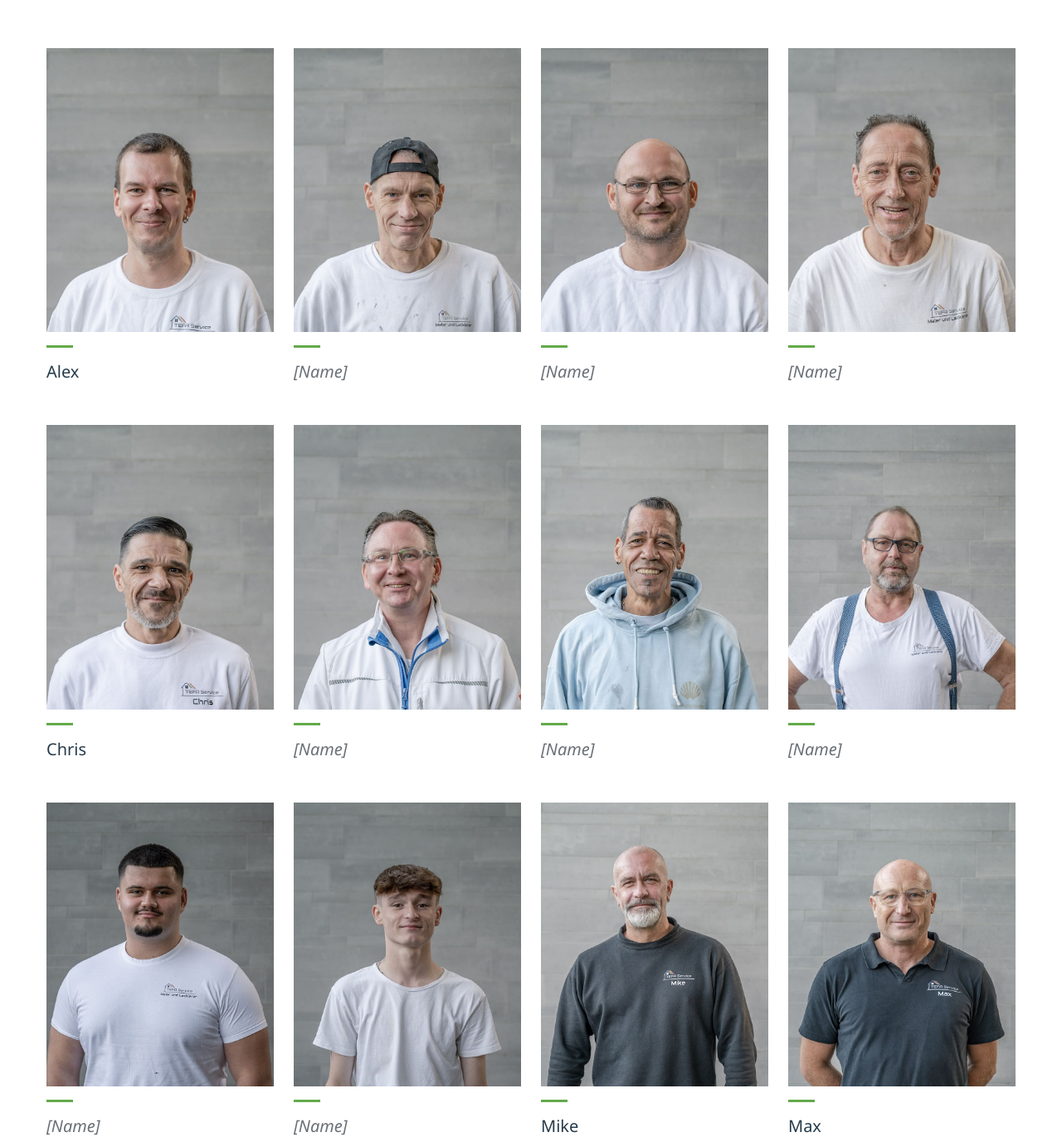
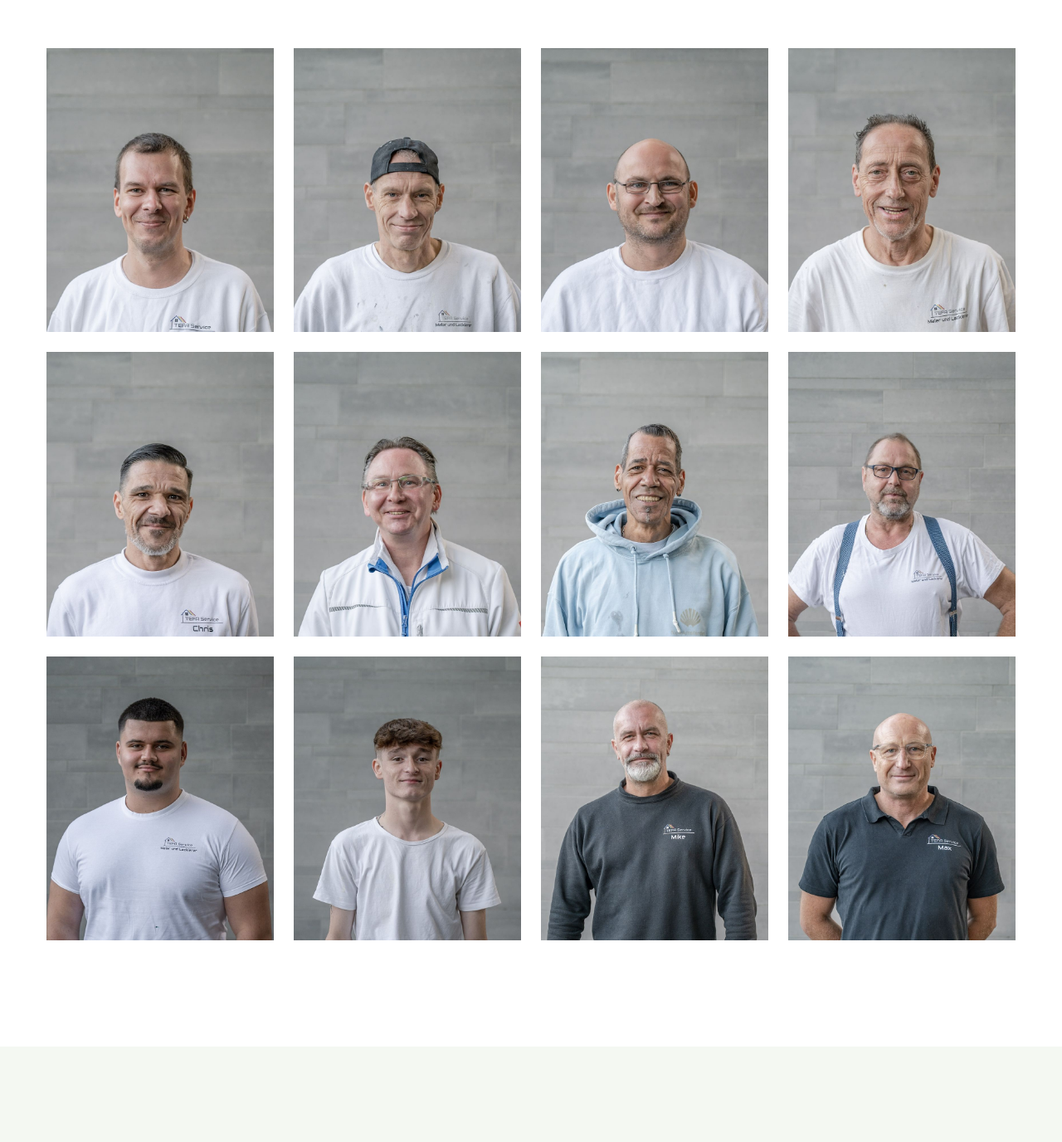
Before and after one commit to hti-berlin/tefa-service, a plain HTML site: page team.html in a window 1280 px wide. Shown: the part 864-2240 px from the top of the page at 83% size. Drawn offline with Linux system fonts and the light colour scheme.

Commit message:
TEFA Service Teamseite: Porträts ohne Namen
Co-Authored-By: Claude Opus 5.5 <noreply@anthropic.com>

```diff
--- a/assets/site.css
+++ b/assets/site.css
@@ -581,3 +581,5 @@ a.inline:hover{ border-bottom-color:var(--accent); }
 .duo-media img{ aspect-ratio:4/5; }
 @media (min-width:900px){ .duo-media{ grid-column:2 / span 5 !important; } #zusammenhalt .feature-text{ grid-column:8 / span 4 !important; align-self:center; } }
 .nav a[aria-current="page"]{ border-bottom-color:var(--green); }
+.people{ gap:var(--s2); }
+@media (min-width:768px){ .people{ gap:var(--s3); } }
--- a/team.html
+++ b/team.html
@@ -7,7 +7,7 @@
 <meta name="robots" content="noindex, nofollow">
 <title>Team · TEFA Service</title>
 <meta name="description" content="Das Team von TEFA Service: Maler und Lackierer aus Berlin-Friedenau. Lernen Sie die Menschen kennen, die bei Ihnen streichen, tapezieren und renovieren.">
-<link rel="stylesheet" href="assets/site.css?v=7">
+<link rel="stylesheet" href="assets/site.css?v=8">
 </head>
 <body>
 <a class="skip" href="#inhalt">Zum Inhalt springen</a>
@@ -55,20 +55,19 @@
       </div>
       <p class="lead">Erfahrene Maler und Lackierer und junge Kollegen arbeiten bei uns Hand in Hand. Wer bei Ihnen klingelt, gehört zu diesem Team.</p>
     </div>
-    <!-- PRÜFEN: Namen ergänzen. Lesbar auf der Kleidung waren nur Alex, Chris, Mike und Max. -->
     <ul class="people reveal">
-      <li><figure><img src="assets/img/team/p15.jpg" width="800" height="1000" loading="lazy" alt="Porträt Alex"><figcaption>Alex</figcaption></figure></li>
-      <li><figure><img src="assets/img/team/p18.jpg" width="800" height="1000" loading="lazy" alt="Porträt eines Mitarbeiters mit Basecap"><figcaption class="ph">[Name]</figcaption></figure></li>
-      <li><figure><img src="assets/img/team/p21.jpg" width="800" height="1000" loading="lazy" alt="Porträt eines Mitarbeiters mit Brille"><figcaption class="ph">[Name]</figcaption></figure></li>
-      <li><figure><img src="assets/img/team/p24.jpg" width="800" height="1000" loading="lazy" alt="Porträt eines Mitarbeiters im weißen T-Shirt"><figcaption class="ph">[Name]</figcaption></figure></li>
-      <li><figure><img src="assets/img/team/p27.jpg" width="800" height="1000" loading="lazy" alt="Porträt Chris"><figcaption>Chris</figcaption></figure></li>
-      <li><figure><img src="assets/img/team/p30.jpg" width="800" height="1000" loading="lazy" alt="Porträt eines Mitarbeiters in weißer Arbeitsjacke"><figcaption class="ph">[Name]</figcaption></figure></li>
-      <li><figure><img src="assets/img/team/p36.jpg" width="800" height="1000" loading="lazy" alt="Porträt eines Mitarbeiters im hellblauen Kapuzenpullover"><figcaption class="ph">[Name]</figcaption></figure></li>
-      <li><figure><img src="assets/img/team/p39.jpg" width="800" height="1000" loading="lazy" alt="Porträt eines Mitarbeiters mit Hosenträgern"><figcaption class="ph">[Name]</figcaption></figure></li>
-      <li><figure><img src="assets/img/team/p42.jpg" width="800" height="1000" loading="lazy" alt="Porträt eines jungen Mitarbeiters im weißen T-Shirt"><figcaption class="ph">[Name]</figcaption></figure></li>
-      <li><figure><img src="assets/img/team/p45.jpg" width="800" height="1000" loading="lazy" alt="Porträt des jüngsten Mitarbeiters"><figcaption class="ph">[Name]</figcaption></figure></li>
-      <li><figure><img src="assets/img/team/p48.jpg" width="800" height="1000" loading="lazy" alt="Porträt Mike"><figcaption>Mike</figcaption></figure></li>
-      <li><figure><img src="assets/img/team/p60.jpg" width="800" height="1000" loading="lazy" alt="Porträt Max"><figcaption>Max</figcaption></figure></li>
+      <li><figure><img src="assets/img/team/p15.jpg" width="800" height="1000" loading="lazy" alt="Porträt eines Mitarbeiters von TEFA Service"></figure></li>
+      <li><figure><img src="assets/img/team/p18.jpg" width="800" height="1000" loading="lazy" alt="Porträt eines Mitarbeiters mit Basecap"></figure></li>
+      <li><figure><img src="assets/img/team/p21.jpg" width="800" height="1000" loading="lazy" alt="Porträt eines Mitarbeiters mit Brille"></figure></li>
+      <li><figure><img src="assets/img/team/p24.jpg" width="800" height="1000" loading="lazy" alt="Porträt eines Mitarbeiters im weißen T-Shirt"></figure></li>
+      <li><figure><img src="assets/img/team/p27.jpg" width="800" height="1000" loading="lazy" alt="Porträt eines Mitarbeiters von TEFA Service"></figure></li>
+      <li><figure><img src="assets/img/team/p30.jpg" width="800" height="1000" loading="lazy" alt="Porträt eines Mitarbeiters in weißer Arbeitsjacke"></figure></li>
+      <li><figure><img src="assets/img/team/p36.jpg" width="800" height="1000" loading="lazy" alt="Porträt eines Mitarbeiters im hellblauen Kapuzenpullover"></figure></li>
+      <li><figure><img src="assets/img/team/p39.jpg" width="800" height="1000" loading="lazy" alt="Porträt eines Mitarbeiters mit Hosenträgern"></figure></li>
+      <li><figure><img src="assets/img/team/p42.jpg" width="800" height="1000" loading="lazy" alt="Porträt eines jungen Mitarbeiters im weißen T-Shirt"></figure></li>
+      <li><figure><img src="assets/img/team/p45.jpg" width="800" height="1000" loading="lazy" alt="Porträt des jüngsten Mitarbeiters"></figure></li>
+      <li><figure><img src="assets/img/team/p48.jpg" width="800" height="1000" loading="lazy" alt="Porträt eines Mitarbeiters von TEFA Service"></figure></li>
+      <li><figure><img src="assets/img/team/p60.jpg" width="800" height="1000" loading="lazy" alt="Porträt eines Mitarbeiters von TEFA Service"></figure></li>
     </ul>
   </div>
 </section>
@@ -77,7 +76,7 @@
   <div class="wrap">
     <div class="feature">
       <figure class="feature-media duo-media reveal">
-        <img src="assets/img/team/duo.jpg" width="800" height="1000" loading="lazy" alt="Max und Mike Arm in Arm, beide mit Daumen hoch">
+        <img src="assets/img/team/duo.jpg" width="800" height="1000" loading="lazy" alt="Zwei Kollegen Arm in Arm, beide mit Daumen hoch">
       </figure>
       <div class="feature-text reveal">
         <span class="label">Zusammenhalt</span>
```
Also changed, not shown: impressum.html (+1 -1 lines), index.html (+1 -1 lines).
